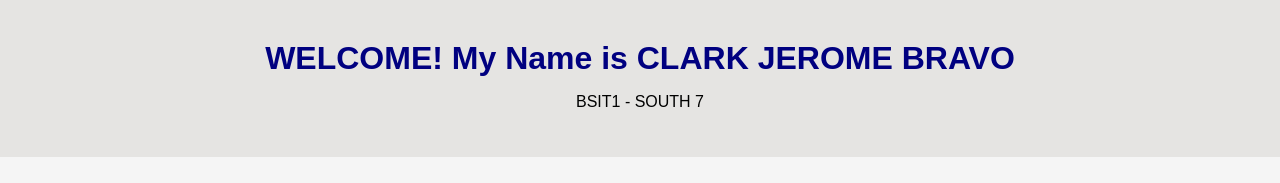
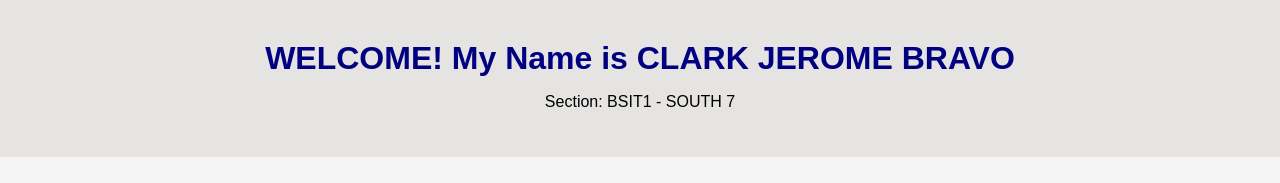
Before and after one commit to CJBravo18/portfolio-webpage, a plain HTML site: page index.html in a window 1280 px wide. Shown: the top 183 px of the page. Drawn offline with Linux system fonts and the light colour scheme.

Commit message:
Modify header section description
Updated the section description in the header.

```diff
--- a/index.html
+++ b/index.html
@@ -46,7 +46,7 @@
 
     <header>
         <h1>WELCOME! My Name is CLARK JEROME BRAVO</h1>
-        <p>BSIT1 - SOUTH 7</p>
+        <p>Section: BSIT1 - SOUTH 7</p>
     </header>
 
     <div class="section">
```
